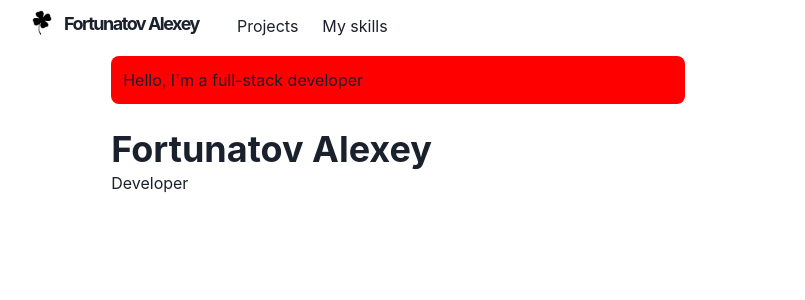
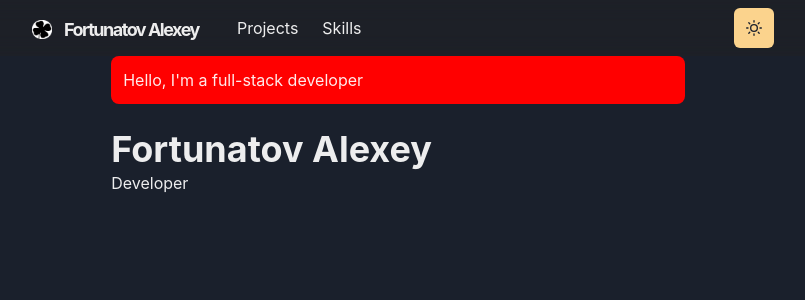
Before and after one commit to FortuneHere/portfolio, a Next.js app: page / in a window 1280 px wide. Shown: the top 300 px of the page, without its empty margins (242-1047 px from the left). Built offline with nearby package versions, Linux system fonts and the light colour scheme.

Commit message:
Added dark theme toggle

```diff
--- a/components/logo.js
+++ b/components/logo.js
@@ -20,7 +20,7 @@ const LogoBox = styled.span`
 import React from 'react'
 
 const Logo = () => {
-  const cloverImg = `/images/clover${useColorModeValue('', '-dark')}.png`
+  const cloverImg = `/images/clover.png`
 
   return (
     <Link href="/">
--- a/components/navbar.js
+++ b/components/navbar.js
@@ -15,12 +15,13 @@ import {
   useColorModeValue
 } from '@chakra-ui/react'
 import { HamburgerIcon } from '@chakra-ui/icons'
+import ThemeToggleButton from './theme-toggle-button'
 
 const LinkItem = ({ href, path, children }) => {
   const active = path === href
   const inactiveColor = useColorModeValue('gray200', 'whiteAlpha.900')
   return (
-    <NextLink href={href}>
+    <NextLink href={href} >
       <Link
         p={2}
         bg={active ? 'glassTeal' : undefined}
@@ -64,17 +65,18 @@ const Navbar = props => {
           width={{ base: 'full', md: 'auto' }}
           alignItems="center"
           flexGrow={1}
-          mt={{ base: 4, nmd: 0 }}
+          mt={{ base: 4, md: 0 }}
         >
           <LinkItem href="/projects" path={path}>
             Projects
           </LinkItem>
           <LinkItem href="/skills" path={path}>
-            My skills
+            Skills
           </LinkItem>
         </Stack>
 
         <Box flex={1} align="right">
+          <ThemeToggleButton/>
           <Box ml={2} display={{ base: 'inline-block', md: 'none' }}>
             <Menu>
               <MenuButton
@@ -90,6 +92,9 @@ const Navbar = props => {
                 <NextLink href="/projects">
                   <MenuItem as={Link}>Projects</MenuItem>
                 </NextLink>
+                <NextLink href="/skills">
+                  <MenuItem as={Link}>Skills</MenuItem>
+                </NextLink>
               </MenuList>
             </Menu>
           </Box>
--- /dev/null
+++ b/components/theme-toggle-button.js
@@ -0,0 +1,17 @@
+import { IconButton, useColorMode, useColorModeValue } from '@chakra-ui/react'
+import { SunIcon, MoonIcon } from '@chakra-ui/icons'
+
+const ThemeToggleButton = () => {
+  const { toggleColorMode } = useColorMode()
+
+  return (
+    <IconButton
+      aria-label="Toggle theme"
+      colorScheme={useColorModeValue('purple', 'orange')}
+      icon={useColorModeValue(<MoonIcon />, <SunIcon />)}
+      onClick={toggleColorMode}
+    ></IconButton>
+  )
+}
+
+export default ThemeToggleButton
--- /dev/null
+++ b/lib/theme.js
@@ -0,0 +1,55 @@
+import { extendTheme } from '@chakra-ui/react'
+import { mode } from '@chakra-ui/theme-tools'
+
+const styles = {
+  global: props => ({
+    body: {
+      bg: mode('#f0e7db', '#202023')(props)
+    }
+  })
+}
+
+const components = {
+  Heading: {
+    variants: {
+      'section-title': {
+        textDecoration: 'undeline',
+        fontSize: 20,
+        textUnderlineOffset: 6,
+        textDecorationColor: '#525252',
+        textDecorationThickness: 4,
+        marginTop: 3,
+        marginBottom: 4
+      }
+    }
+  },
+  Link: {
+    baseStyle: props => ({
+      color: mode('#3d7aed', '#ff63c3')(props),
+      textUnderlineOffset: 3
+    })
+  }
+}
+
+const fonts = {
+  heading: "'M PLUS Rounded 1c'"
+}
+
+const colors = {
+  glassTeal: '#88ccca'
+}
+
+const config = {
+  initialColorMode: 'dark',
+  useSystemColorMode: true
+}
+
+const theme = extendTheme({
+  config,
+  styles,
+  components,
+  colors,
+  fonts
+})
+
+export default theme
--- /dev/null
+++ b/pages/_document.js
@@ -0,0 +1,18 @@
+import { ColorModeScript } from "@chakra-ui/react";
+import NextDocument, { Html, Head, Main, NextScript } from "next/document"
+import theme from '../lib/theme'
+
+export default class Document extends NextDocument {
+  render () {
+    return (
+      <Html lang="en">
+        <Head/>
+        <body>
+          <ColorModeScript initialColorMode={theme.config.initialColorMode} />
+          <Main/>
+          <NextScript />
+        </body>
+      </Html>
+    )
+  }
+}
```
Also changed, not shown: public/images/clover.png.
